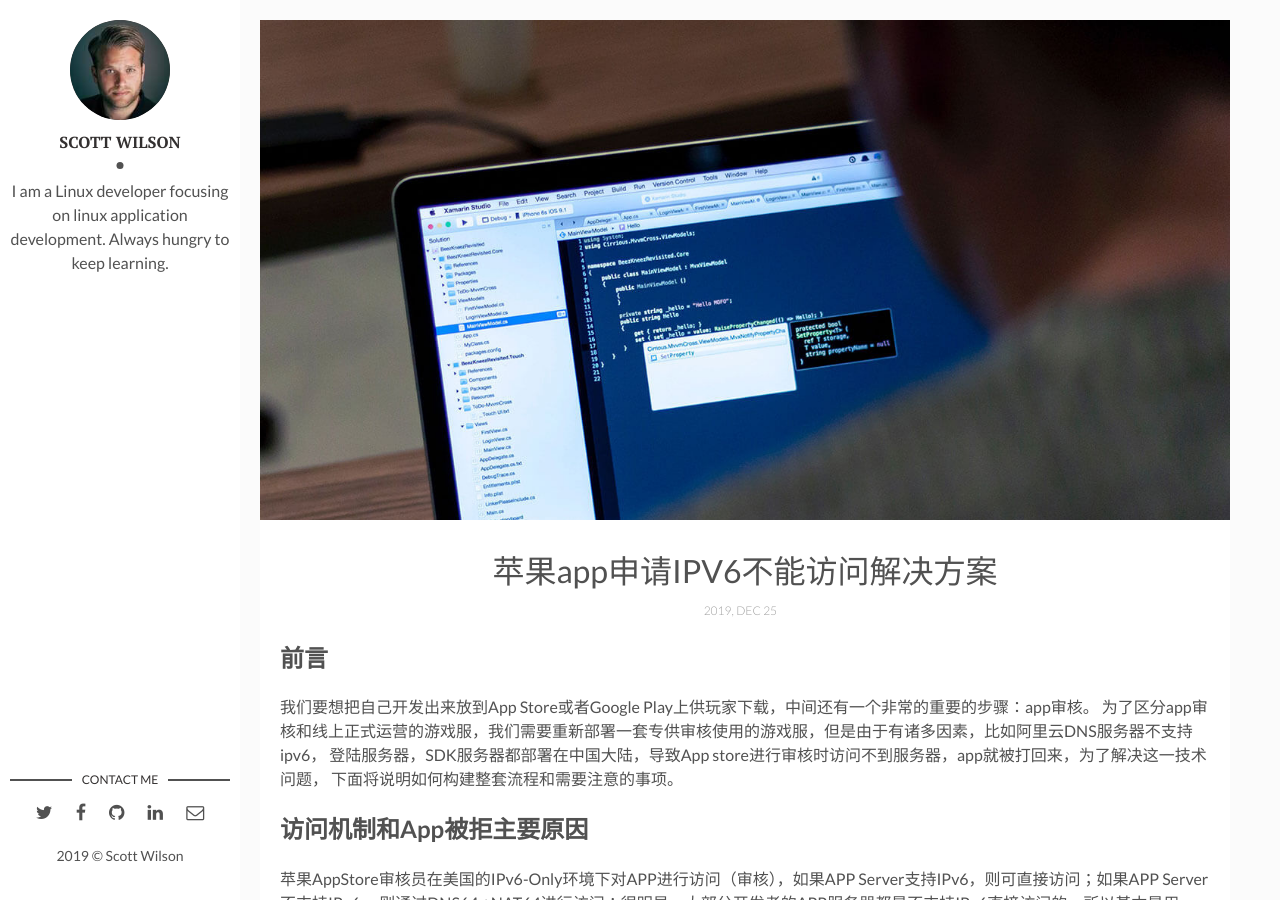
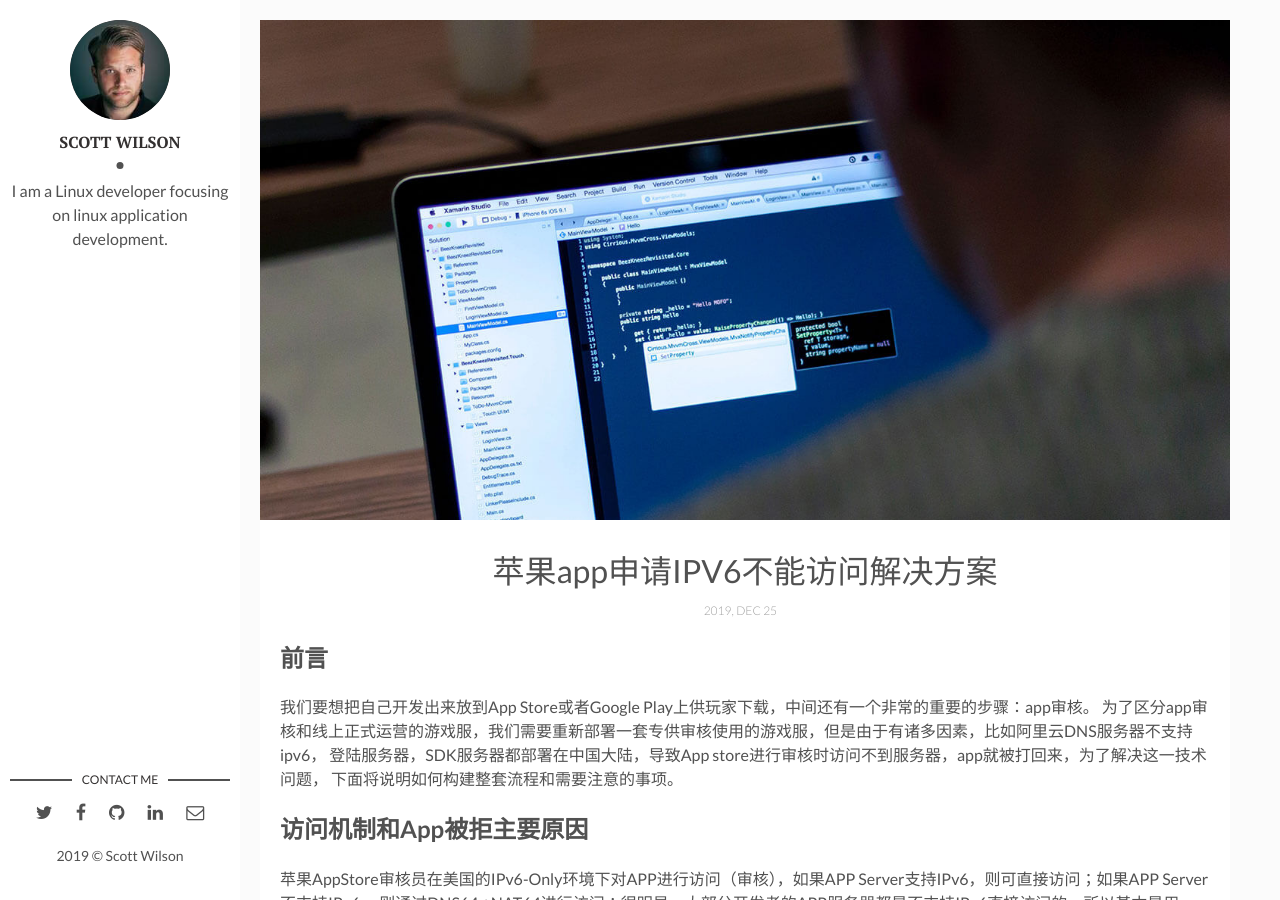
Before and after one commit to scottwxt/growBlog, a Jekyll site: the page built from _posts/2019-12-26-appstore-reply-rejected-IPv6.md, in a window 1280 px wide and 900 px high. Built offline with Jekyll 4.4.1, drawn with Linux system fonts in a browser that asks for light colours; comment, search, counter and statistics services are not loaded; part of the change alters nothing that is shown.

Commit message:
1.修改图片路径

```diff
--- a/_config.yml
+++ b/_config.yml
@@ -10,7 +10,7 @@ site-twitter: #if your site has a twitter account, enter it here
 # Author Settings
 author: Scott Wilson # add your name
 author-img: david-freeman.jpg # add your photo
-about-author: I am a Linux developer focusing on linux application development. Always hungry to keep learning. # add description
+about-author: I am a Linux developer focusing on linux application development.
 social-twitter: # add your Twitter handle
 social-facebook: # add your Facebook handle
 social-github: scottwxt # add your Github handle
--- a/_posts/2019-12-26-appstore-reply-rejected-IPv6.md
+++ b/_posts/2019-12-26-appstore-reply-rejected-IPv6.md
@@ -2,7 +2,7 @@
 layout: post
 title: 苹果app申请IPV6不能访问解决方案
 date: 2019-12-26 00:00:00 +0300
-description:  # Add post description (optional)
+description:  苹果应用审核IPV6无法访问通过 # Add post description (optional)
 img: how-to-start.jpg # Add image post (optional)
 tags: [apple, Appstore, reject, nginx] # add tag
 ---
@@ -16,7 +16,7 @@ tags: [apple, Appstore, reject, nginx] # add tag
 ## 访问机制和App被拒主要原因
 苹果AppStore审核员在美国的IPv6-Only环境下对APP进行访问（审核），如果APP Server支持IPv6，则可直接访问；如果APP Server不支持IPv6，
 则通过DNS64 +NAT64进行访问；很明显，大部分开发者的APP服务器都是不支持IPv6直接访问的，所以基本是用NAT64+DNS64进行访问的。那么我们就先了解NAT64+DNS64的访问机制吧，直接看图：
-![NAT64+DNS64的访问机制]({{site.baseurl}}/assets/apple-reject-ipv6/dns64_nat64.png)
+![NAT64+DNS64的访问机制]({{site.baseurl}}/assets/img/apple-reject-ipv6/dns64_nat64.png)
 
 从这里看出审核的关键在于能不能获取一个有效的Server IPv6地址。当苹果公司的APP审核员在进行审核时，由于国内大部分开发者的APPserver没有IPv6地址，只能通过苹果公司自己的NAT64+DNS64服务器进行测试，而最关键的是苹果的服务器不能有效的给APPserver返回一个IPv6地址，这就导致了审核失败，APP被拒。
 
@@ -28,12 +28,12 @@ tags: [apple, Appstore, reject, nginx] # add tag
 ## 解决思路
 就目前国内的现状，能够提供这种服务的当属教育网了，中国教育网坐拥全国几百所高校，拥有真实的IPv6骨干网络，国际出口，IPv6资源丰富，服务质量好。
 既然审核被拒是因为IPV6，那么我们就让服务器支持就可以了，但是很多运营商的服务器不提供IPv6地址，这样的话就要使用IPv6隧道技术,通过建立隧道使自己的服务器通过IPv6隧道来支持IPv6,方案示意图如下：
-![支持IPv6]({{site.baseurl}}/assets/apple-reject-ipv6/ipv6_deploy.png)
+![支持IPv6]({{site.baseurl}}/assets/img/apple-reject-ipv6/ipv6_deploy.png)
 
-使用IPv6隧道服务APP服务器必须满足三个条件：
-① 服务器拥有公网IPv4地址
-② 服务器支持IPv6协议
-③ 服务器放行6in4协议
+    使用IPv6隧道服务APP服务器必须满足三个条件：
+    ① 服务器拥有公网IPv4地址
+    ② 服务器支持IPv6协议
+    ③ 服务器放行6in4协议
 
 ## 准备材料
 	一台海外vps，支持nginx ipv6版本安装包，tunnelbroker ipv6隧道申请
```
